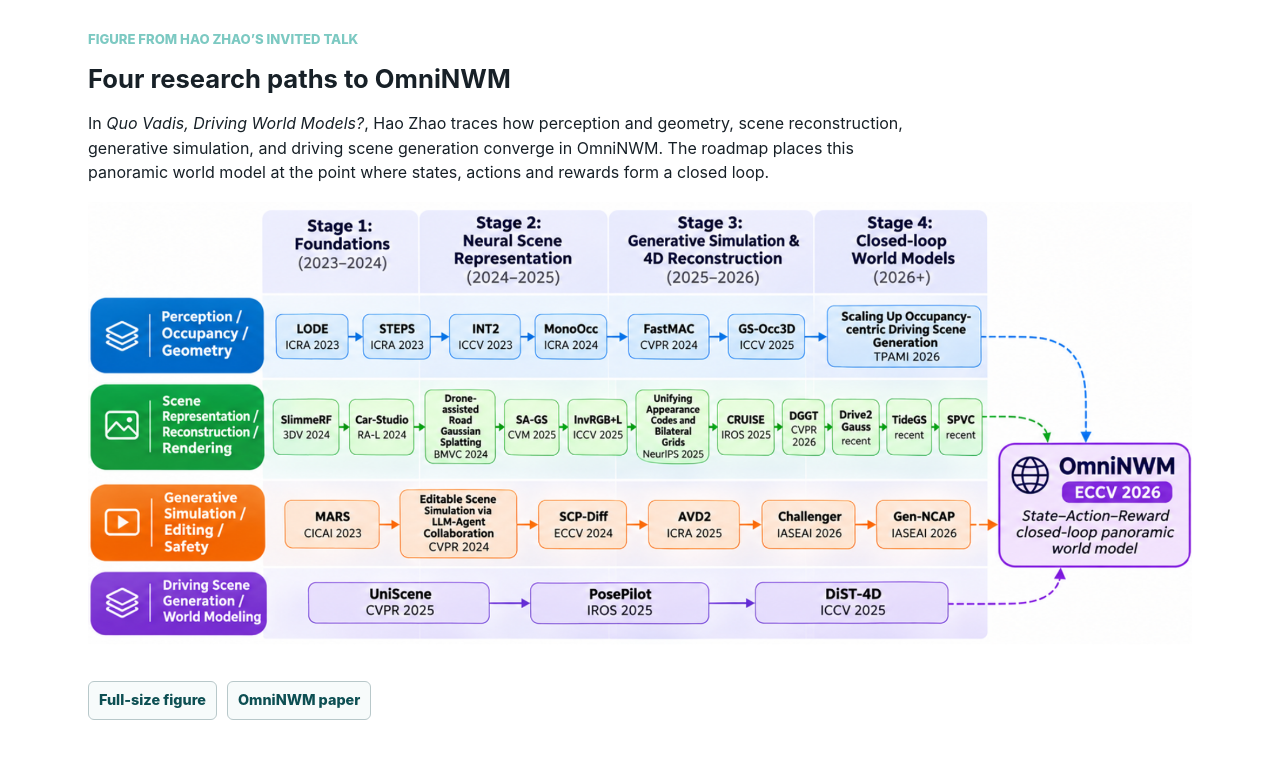
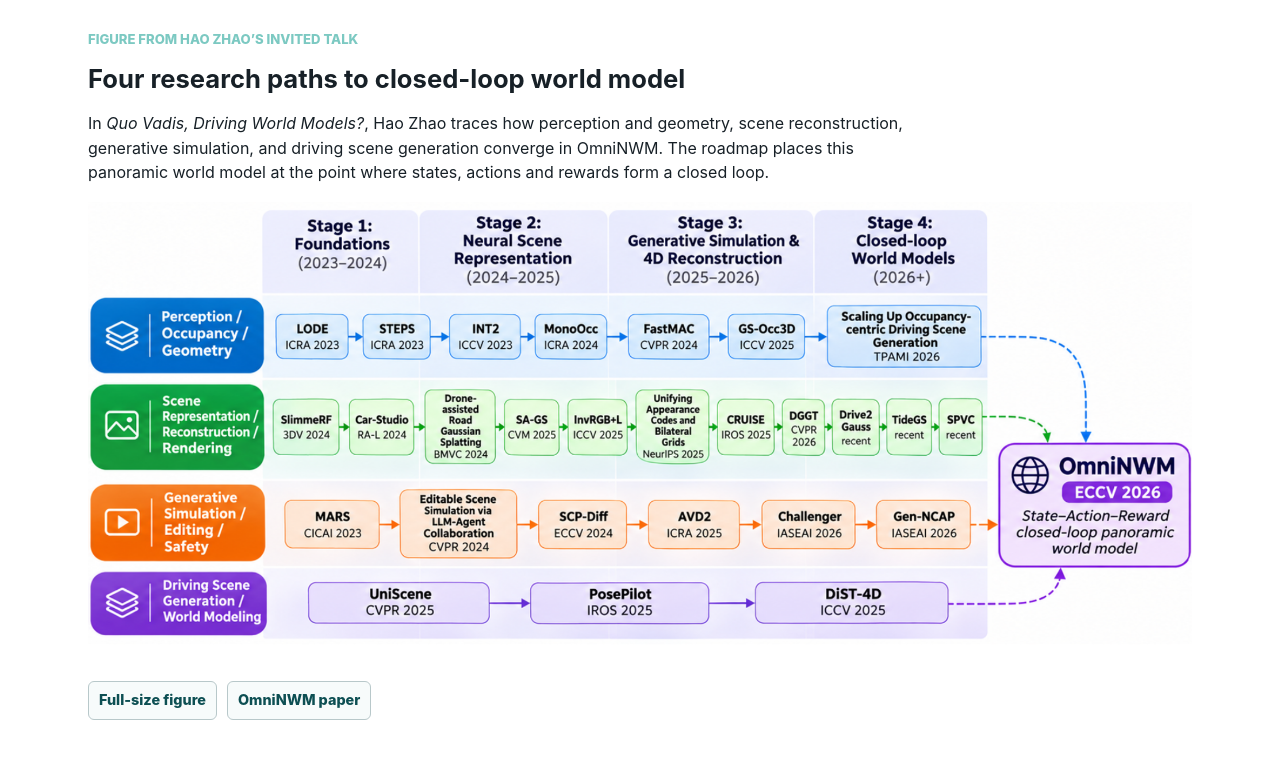
Before and after one commit to Arlo0o/Grounded-Driving-World-Models_Workshop, a plain HTML site: page index.html in a window 1280 px wide. Shown: the part 1556-2315 px from the top of the page. Drawn offline with Linux system fonts and the light colour scheme.

Commit message:
Use a neutral heading for the talk roadmap

```diff
--- a/index.html
+++ b/index.html
@@ -90,7 +90,7 @@
         <figure class="talk-roadmap" id="omninwm">
           <figcaption>
             <p class="section-kicker">Figure from Hao Zhao’s invited talk</p>
-            <h3>Four research paths to OmniNWM</h3>
+            <h3>Four research paths to closed-loop world model</h3>
             <p>In <cite>Quo Vadis, Driving World Models?</cite>, Hao Zhao traces how perception and geometry, scene reconstruction, generative simulation, and driving scene generation converge in OmniNWM. The roadmap places this panoramic world model at the point where states, actions and rewards form a closed loop.</p>
           </figcaption>
           <a href="assets/talks/hao-zhao-omninwm-roadmap.webp" aria-label="Open Hao Zhao’s roadmap at full resolution"><img src="assets/talks/hao-zhao-omninwm-roadmap.webp" width="1920" height="772" loading="lazy" decoding="async" alt="Four color-coded research tracks from 2023 onward converge on OmniNWM, a closed-loop panoramic driving world model."></a>
```
